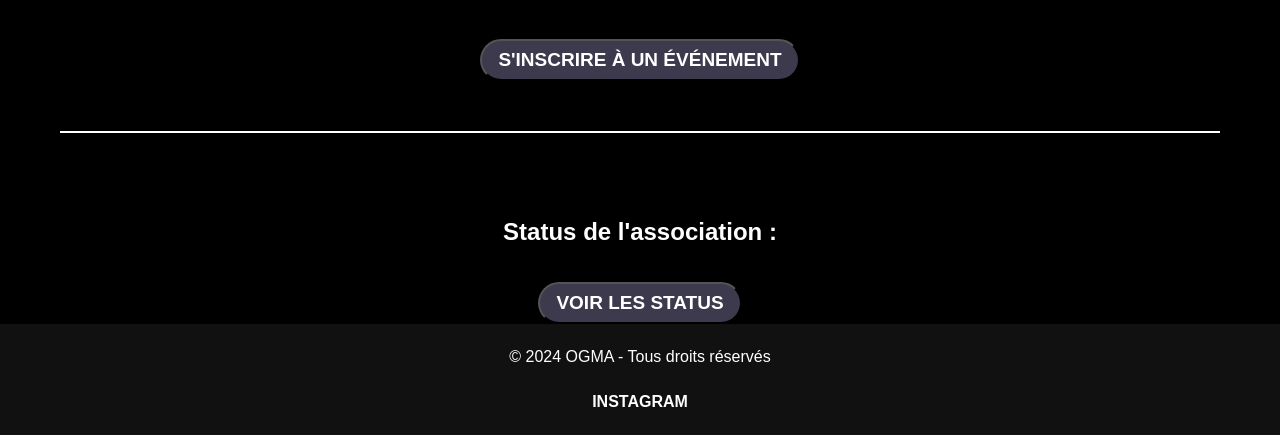
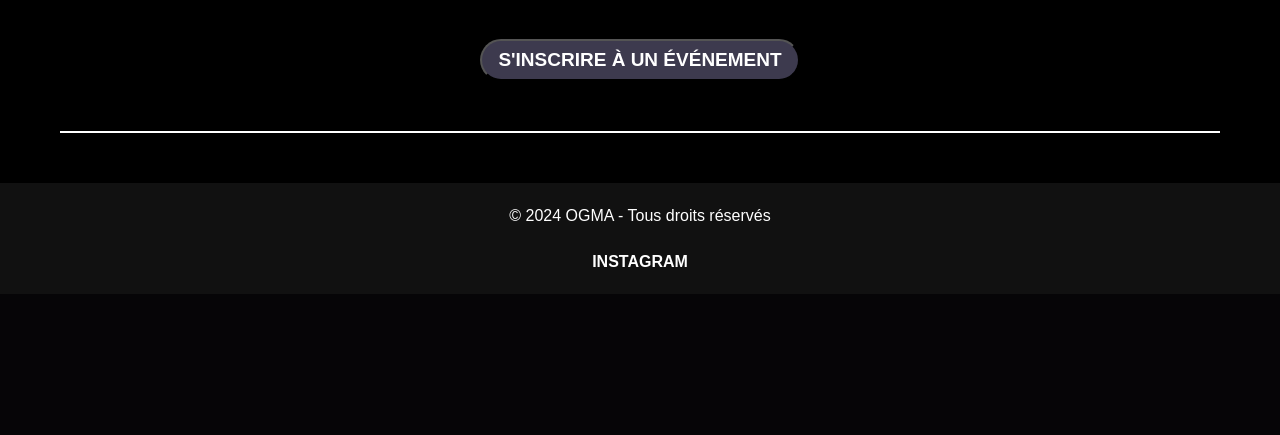
Before and after one commit to Badis213/OGMA, a Flask app: page / in a window 1280 px wide. Shown: the part 1644-2079 px from the top of the page. After the commit the page ends 1911 px from the top, so only its background shows below. Run offline with Flask 3, Linux system fonts and the light colour scheme.

Commit message:
correction

```diff
--- a/app.py
+++ b/app.py
@@ -122,10 +122,6 @@ def contact():
 @app.route('/bureau-provisoire')
 def bureau_provisoire():
     return render_template('bureau-provisoire.html')
-
-@app.route('/status')
-def status():
-    return render_template('status.html')
 
 @app.route('/event-signin', methods=['GET', 'POST'])
 def event_signin():
--- a/static/css/style.css
+++ b/static/css/style.css
@@ -182,10 +182,6 @@ header p {
 
 /* Style pour le bouton d'inscription à l'événement */
 .event-registration {
-    text-align: center;
-    padding-top: 30px;
-}
-.btn-stat {
     text-align: center;
     padding-top: 30px;
 }
--- a/templates/index.html
+++ b/templates/index.html
@@ -75,12 +75,6 @@
 
 
         <hr class="separation">
-    <div class="btn-stat">
-        <h2>Status de l'association :</h2>
-        <button class="btn-inscription" onclick="window.location.href='/status'">
-            <span>Voir les status</span>
-        </button>
-    </div>
     </section>
 
 
```
